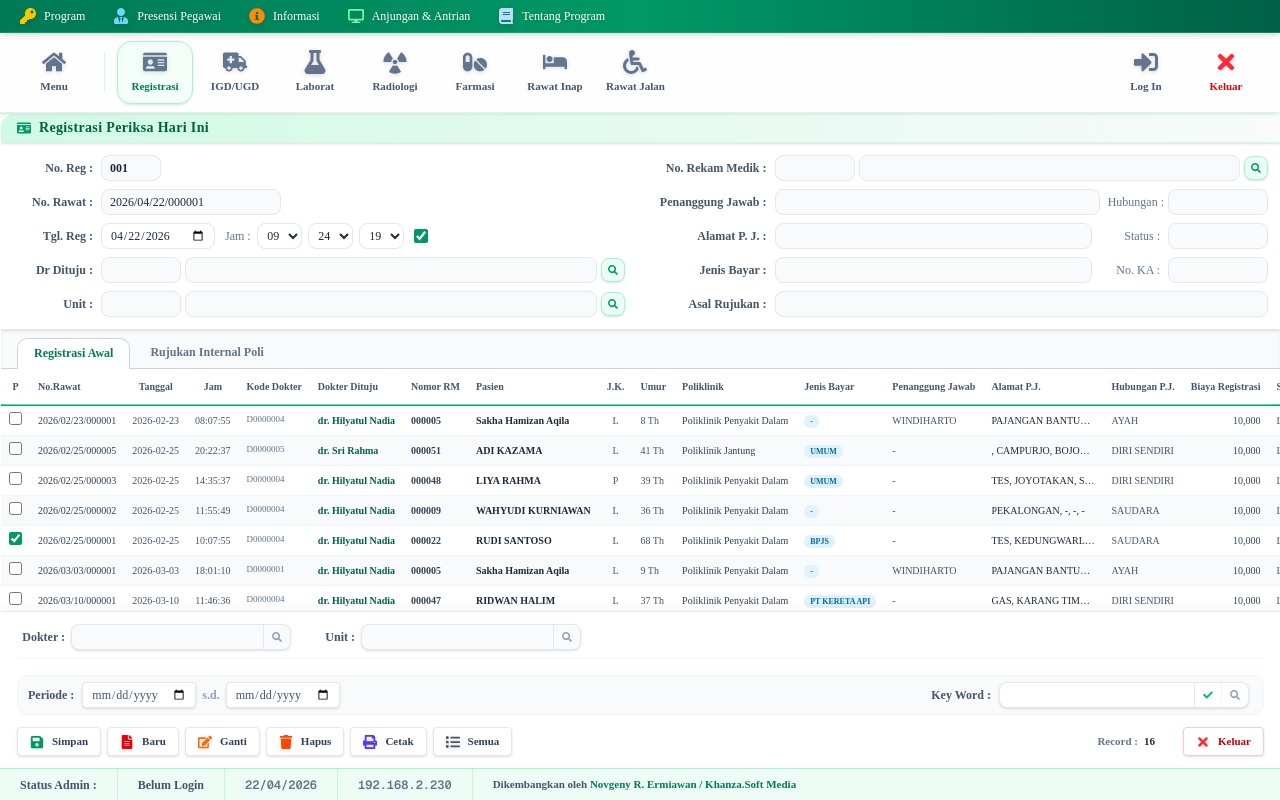
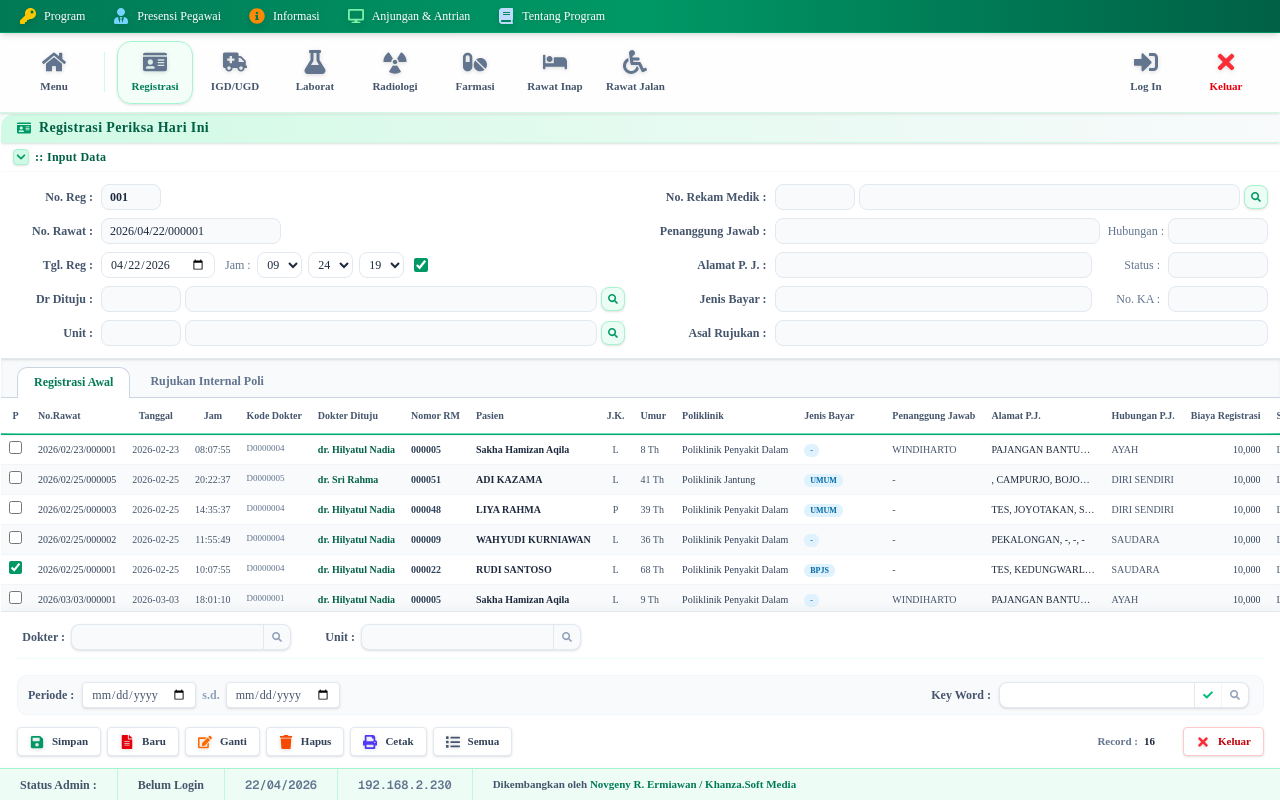
Before and after one commit to Renov30/nxt-khanza, a Next.js app: page /registrasi in a window 1280 px wide. Built offline with nearby package versions, Linux system fonts and the light colour scheme; no server answers.

Commit message:
feat: buat top form jadi komponen

```diff
--- a/app/registrasi/page.tsx
+++ b/app/registrasi/page.tsx
@@ -2,16 +2,15 @@
 
 import React, { useState, useEffect } from 'react';
 import { motion } from 'framer-motion';
-import { useRouter } from 'next/navigation';
 import {
   FaSearch, FaCheck, FaPrint, FaTimes, FaIdCard,
   FaSave, FaFileAlt, FaEdit, FaTrash, FaList
 } from 'react-icons/fa';
 import BottomActionPanel from '@/components/BottomActionPanel';
+import TopFormContainer from '@/components/TopFormContainer';
 
 export default function Registrasi() {
   const [mounted, setMounted] = useState(false);
-  const router = useRouter();
 
   useEffect(() => {
     setMounted(true);
@@ -47,8 +46,7 @@ export default function Registrasi() {
         </h2>
       </div>
 
-      {/* Top Form/Filters Area - Improved UI Layout */}
-      <div className="p-3 bg-white border-b border-slate-200 shadow-sm z-0 shrink-0">
+      <TopFormContainer title="Input Data">
         <div className="grid grid-cols-1 md:grid-cols-2 gap-x-8 gap-y-2 text-xs">
           {/* Left Column */}
           <div className="flex flex-col gap-2">
@@ -143,7 +141,7 @@ export default function Registrasi() {
             </div>
           </div>
         </div>
-      </div>
+      </TopFormContainer>
 
       {/* Tabs */}
       <div className="flex gap-1 px-4 mt-2 mb-0 shrink-0">
--- /dev/null
+++ b/components/TopFormContainer.tsx
@@ -0,0 +1,51 @@
+"use client";
+
+import React, { useState } from 'react';
+import { motion, AnimatePresence } from 'framer-motion';
+import { FaChevronDown, FaChevronRight } from 'react-icons/fa';
+
+interface TopFormContainerProps {
+  title?: string;
+  defaultOpen?: boolean;
+  children: React.ReactNode;
+}
+
+export default function TopFormContainer({
+  title = "Input Data",
+  defaultOpen = true,
+  children
+}: TopFormContainerProps) {
+  const [isOpen, setIsOpen] = useState(defaultOpen);
+
+  return (
+    <div className="bg-white border-b border-slate-200 shadow-sm z-0 shrink-0 flex flex-col">
+      {/* Toggle Button / Header */}
+      <button
+        onClick={() => setIsOpen(!isOpen)}
+        className="flex items-center gap-1.5 px-3 py-1.5 text-xs font-bold text-emerald-800 hover:bg-emerald-50 transition-colors w-full border-b border-slate-100/50"
+      >
+        <div className="w-4 h-4 rounded bg-emerald-100 flex items-center justify-center text-[10px] text-emerald-600 border border-emerald-200 shadow-sm">
+          {isOpen ? <FaChevronDown /> : <FaChevronRight />}
+        </div>
+        <span className="tracking-wide">:: {title}</span>
+      </button>
+
+      {/* Collapsible Content */}
+      <AnimatePresence initial={false}>
+        {isOpen && (
+          <motion.div
+            initial={{ height: 0, opacity: 0 }}
+            animate={{ height: "auto", opacity: 1 }}
+            exit={{ height: 0, opacity: 0 }}
+            transition={{ duration: 0.25, ease: "easeInOut" }}
+            className="overflow-hidden"
+          >
+            <div className="p-3">
+              {children}
+            </div>
+          </motion.div>
+        )}
+      </AnimatePresence>
+    </div>
+  );
+}
```
